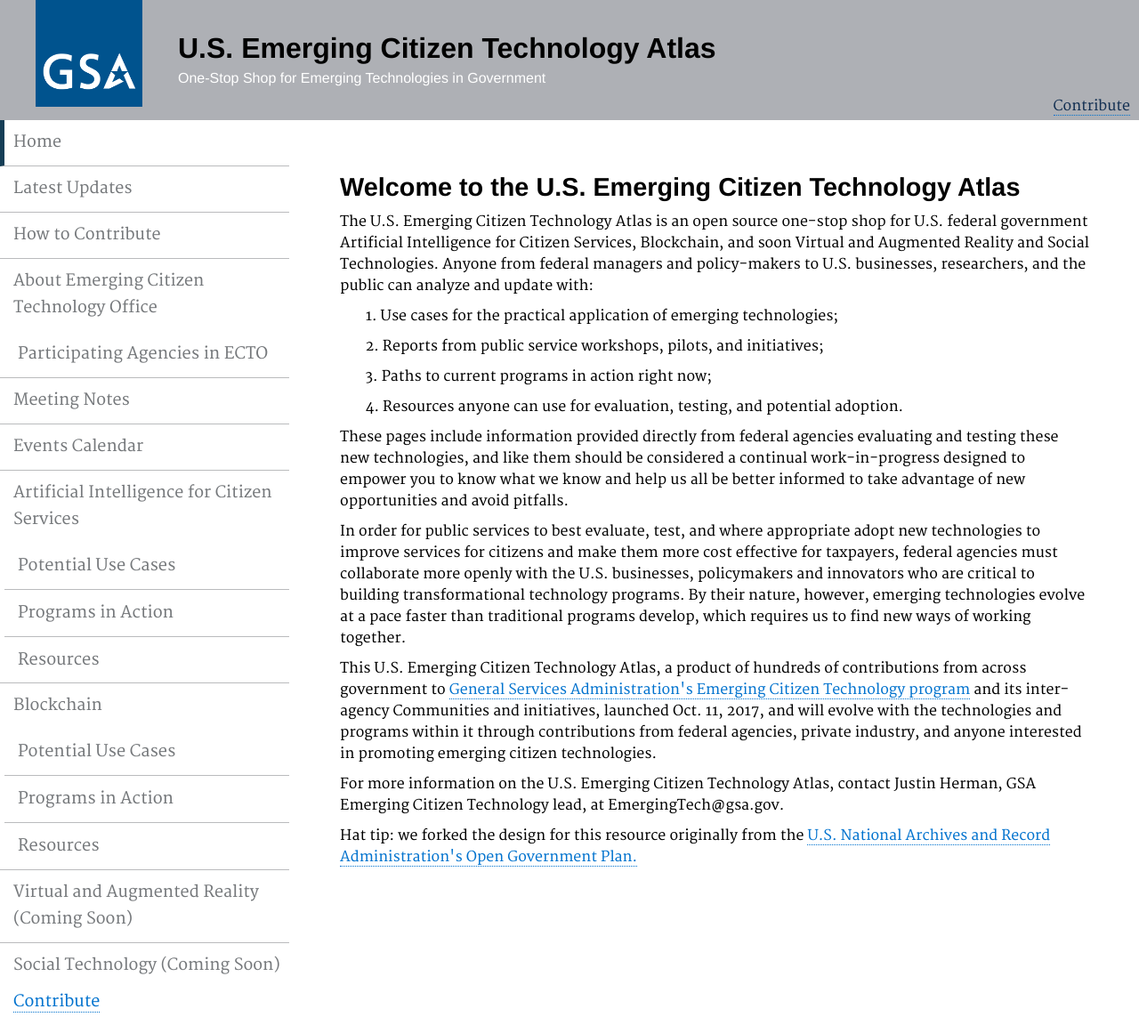
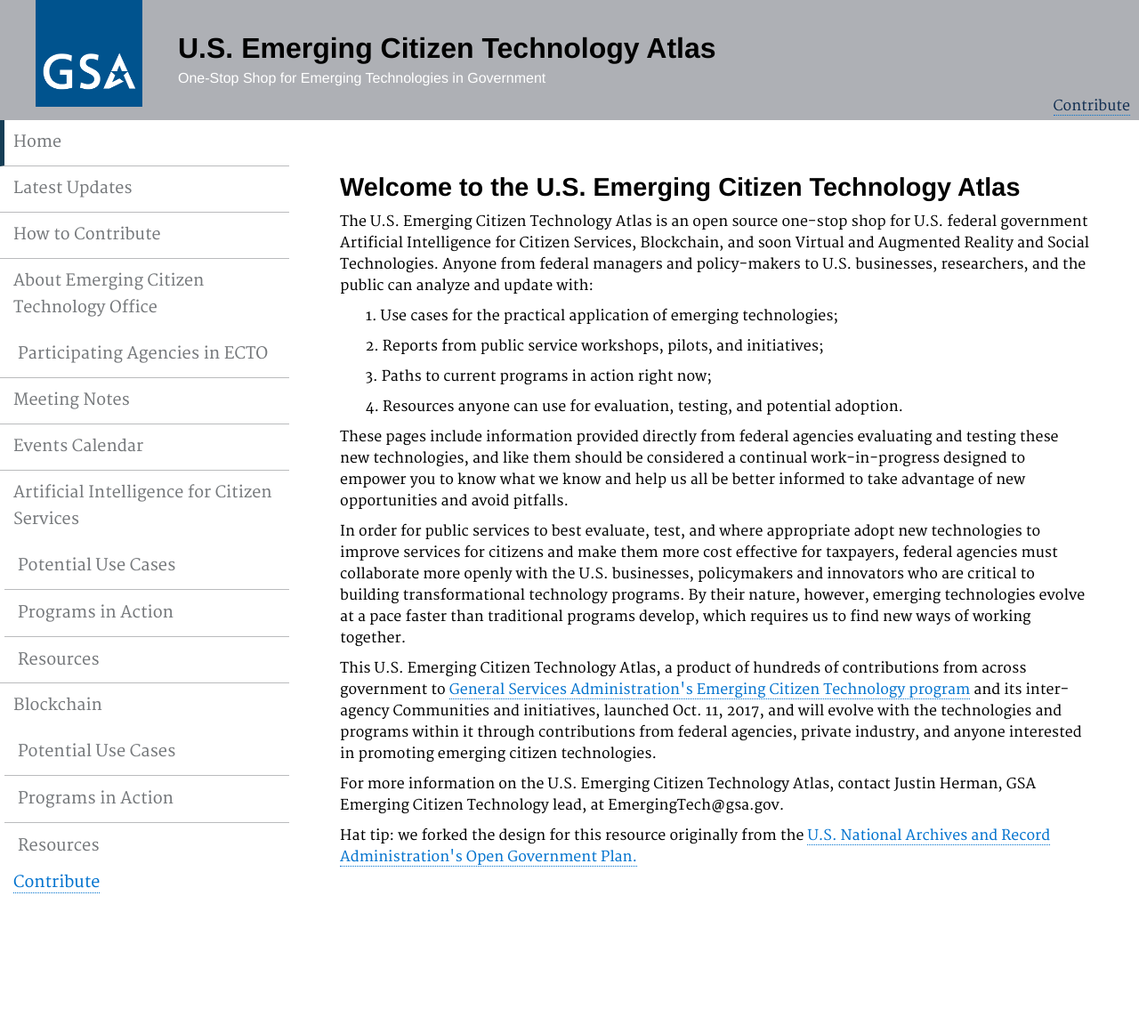
Before and after one commit to GSA/emerging-technology-atlas, a Jekyll site: the page built from pages/index.md, in a window 1280 px wide. Shown: the whole page at 89% size. Built offline with Jekyll 4.4.1, drawn with Linux system fonts in a browser that asks for light colours; after the commit the page ends 1017 px from its top, so only the background shows below that.

Commit message:
Update _config.yml

```diff
--- a/_config.yml
+++ b/_config.yml
@@ -78,9 +78,3 @@ navigation:
     url: /blockchain-programs/
   - text: <span>Resources</span>
     url: /blockchain-resources/
-
-- text: "Virtual and Augmented Reality (Coming Soon)"
-  url: /virtual-reality/
-
-- text: "Social Technology (Coming Soon)"
-  url: /social-technology/
```
